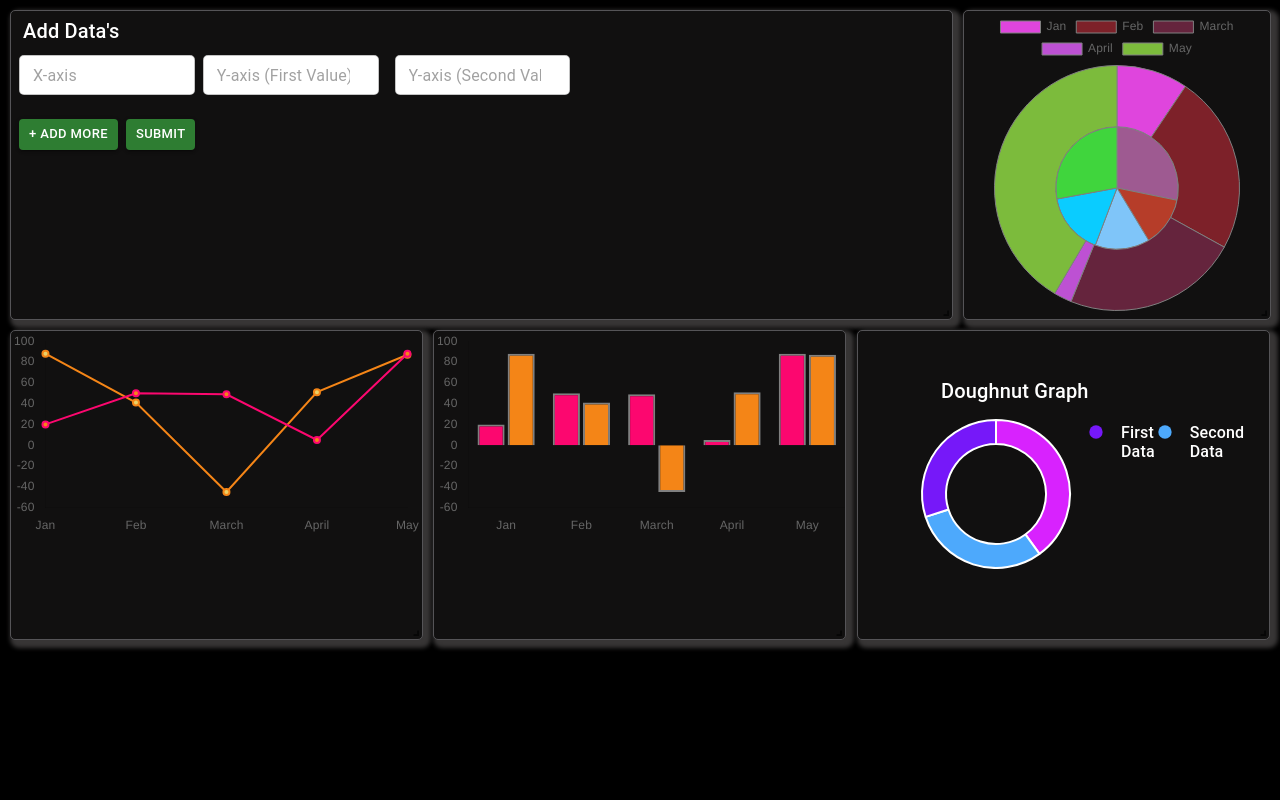
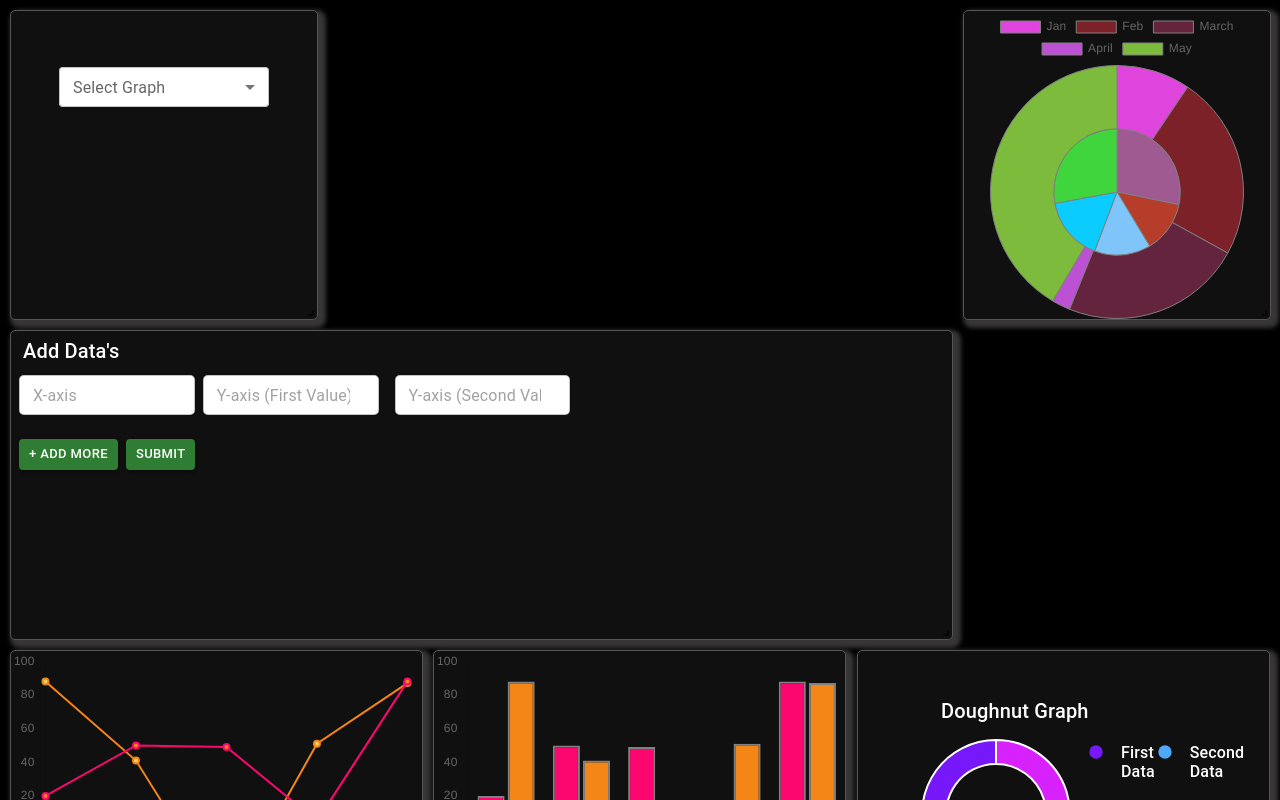
Before and after one commit to Raveen-deep/React-graph, a React (Create React App) app: page / in a window 1280 px wide. Shown: the top 800 px of the page. Built offline with nearby package versions, Linux system fonts and the light colour scheme.

Commit message:
made pgraphs dynamic & resolved pie graph ui issue

```diff
--- a/src/App.js
+++ b/src/App.js
@@ -3,46 +3,40 @@ import "bootstrap/dist/css/bootstrap.min.css";
 import "/node_modules/react-grid-layout/css/styles.css";
 import "/node_modules/react-resizable/css/styles.css";
 import LineGraph from "./components/LineGraph";
-// import Checkbox from "@mui/material/Checkbox";
+import Checkbox from "@mui/material/Checkbox";
 import * as React from "react";
 import BarGraph from "./components/BarGraph";
 import PieGraph from "./components/PieGraph";
 import { Formik, Form, FieldArray } from "formik";
-// import ListItemText from "@mui/material/ListItemText";
+import ListItemText from "@mui/material/ListItemText";
 import { useState } from "react";
 import { Responsive, WidthProvider } from "react-grid-layout";
 import { TextField, Button } from "@mui/material";
 import DeleteOutlined from "@mui/icons-material/DeleteOutlined";
-// import OutlinedInput from "@mui/material/OutlinedInput";
-// import InputLabel from "@mui/material/InputLabel";
-// import MenuItem from "@mui/material/MenuItem";
-// import FormControl from "@mui/material/FormControl";
+import OutlinedInput from "@mui/material/OutlinedInput";
+import InputLabel from "@mui/material/InputLabel";
+import MenuItem from "@mui/material/MenuItem";
+import FormControl from "@mui/material/FormControl";
 import DoughnutGraph from "./components/DoughnutGraph";
 import FiberManualRecordIcon from "@mui/icons-material/FiberManualRecord";
-// import Select from "@mui/material/Select";
+import Select from "@mui/material/Select";
 import { ThemeProvider, createTheme } from "@mui/material/styles";
 import CssBaseline from "@mui/material/CssBaseline";
-// const ITEM_HEIGHT = 48;
-// const ITEM_PADDING_TOP = 8;
-// const MenuProps = {
-//     PaperProps: {
-//         style: {
-//             maxHeight: ITEM_HEIGHT * 4.5 + ITEM_PADDING_TOP,
-//             width: 250,
-//         },
-//     },
-// };
-// const names = ["Line Chart", "Bar Chart", "Pie Chart"];
+const ITEM_HEIGHT = 48;
+const ITEM_PADDING_TOP = 8;
+const MenuProps = {
+  PaperProps: {
+    style: {
+      maxHeight: ITEM_HEIGHT * 4.5 + ITEM_PADDING_TOP,
+      width: 250,
+    },
+  },
+};
+const names = ["Line Chart", "Bar Chart", "Pie Chart"];
 function App() {
   const ResponsiveReactGridLayout = WidthProvider(Responsive);
   const [y_axis, setYAxis] = useState(["20", "50", "49", "05", "88"]);
-    const [x_axis, setXAxis] = useState([
-        "Jan",
-        "Feb",
-        "March",
-        "April",
-        "May",
-    ]);
+  const [x_axis, setXAxis] = useState(["Jan", "Feb", "March", "April", "May"]);
   const [personDetail, setPersonDetail] = useState({
     first_person: "",
     second_person: "",
@@ -105,28 +99,32 @@ function App() {
     setSecondYAxis(second_y_axis);
   };
 
-    // const [personName, setPersonName] = React.useState([]);
-    // const handleChange = (event) => {
-    //     const {
-    //         target: { value },
-    //     } = event;
-    //     setPersonName(
-    //         // On autofill we get a stringified value.
-    //         typeof value === "string" ? value.split(",") : value
-    //     );
-    //     console.log("here=>", personName);
-    // };
+  const [personName, setPersonName] = React.useState([]);
+  const handleChange = (event) => {
+    const {
+      target: { value },
+    } = event;
+    setPersonName(
+      // On autofill we get a stringified value.
+      typeof value === "string" ? value.split(",") : value
+    );
+    console.log("here=>", personName);
+  };
 
   return (
     <ThemeProvider theme={darkTheme}>
       <CssBaseline />
       <ResponsiveReactGridLayout className="layout">
-                {/* <div
+        <div
           key="a"
           data-grid={{ x: 0, y: 0, w: 3, h: 2 }}
           className="px-5 py-5 chart-div"
         >
-                    <FormControl sx={{ mt: 1, width: 200 }} size="small">
+          <FormControl
+            sx={{ mt: 1, width: 200 }}
+            size="small"
+            style={{ width: "-webkit-fill-available" }}
+          >
             <InputLabel id="demo-multiple-checkbox-label">
               Select Graph
             </InputLabel>
@@ -139,18 +137,17 @@ function App() {
               input={<OutlinedInput label="Select Graph" />}
               renderValue={(selected) => selected.join(", ")}
               MenuProps={MenuProps}
+              style={{ background: "white" }}
             >
               {names.map((name) => (
                 <MenuItem key={name} value={name}>
-                                    <Checkbox
-                                        checked={personName.indexOf(name) > -1}
-                                    />
+                  <Checkbox checked={personName.indexOf(name) > -1} />
                   <ListItemText primary={name} />
                 </MenuItem>
               ))}
             </Select>
           </FormControl>
-                </div> */}
+        </div>
         <div
           className="px-2 py-2 chart-div"
           key="b"
@@ -202,23 +199,18 @@ function App() {
                 <FieldArray name={`graphValues`}>
                   {({ remove, push }) => (
                     <>
-                                            {formik.values.graphValues.length >
-                                                0 &&
-                                                formik.values.graphValues.map(
-                                                    (graphValues, index) => (
+                      {formik.values.graphValues.length > 0 &&
+                        formik.values.graphValues.map((graphValues, index) => (
                           <div key={index}>
                             <TextField
                               className="mt-1 text-field"
                               size="small"
                               placeholder="X-axis"
                               variant="outlined"
-                                                                onChange={(
-                                                                    e
-                                                                ) => {
+                              onChange={(e) => {
                                 formik.setFieldValue(
                                   `graphValues.${index}.x_axis_labels`,
-                                                                        e.target
-                                                                            .value
+                                  e.target.value
                                 );
                               }}
                             />
@@ -228,13 +220,10 @@ function App() {
                               placeholder="Y-axis (First Value)"
                               type="number"
                               variant="outlined"
-                                                                onChange={(
-                                                                    e
-                                                                ) => {
+                              onChange={(e) => {
                                 formik.setFieldValue(
                                   `graphValues.${index}.y_axis_fist_val`,
-                                                                        e.target
-                                                                            .value
+                                  e.target.value
                                 );
                               }}
                             />
@@ -244,26 +233,20 @@ function App() {
                               placeholder="Y-axis (Second Value)"
                               type="number"
                               variant="outlined"
-                                                                onChange={(
-                                                                    e
-                                                                ) => {
+                              onChange={(e) => {
                                 formik.setFieldValue(
                                   `graphValues.${index}.y_axis_second_val`,
-                                                                        e.target
-                                                                            .value
+                                  e.target.value
                                 );
                               }}
                             />
 
                             {index > 0 ? (
                               <DeleteOutlined
-                                                                    onClick={() =>
-                                                                        remove(
-                                                                            index
-                                                                        )
-                                                                    }
+                                onClick={() => remove(index)}
                                 style={{
-                                                                        color: "white", cursor:'pointer'
+                                  color: "white",
+                                  cursor: "pointer",
                                 }}
                                 className="mt-3"
                                 fontSize="small"
@@ -273,8 +256,7 @@ function App() {
                               <></>
                             )}
                           </div>
-                                                    )
-                                                )}
+                        ))}
                       {/* <span className="m-2"> */}
                       <br />
                       <Button
@@ -372,15 +354,19 @@ function App() {
                 fontSize="small"
                 style={{ color: "#7618F9" }}
               />
-                            <h6 className="doughnut-title" style={{marginTop:'-20px'}}>First Data</h6>
+              <h6 className="doughnut-title" style={{ marginTop: "-20px" }}>
+                First Data
+              </h6>
             </div>
-                        <br/>
+            <br />
             <div>
               <FiberManualRecordIcon
                 fontSize="small"
                 style={{ color: "#4DA9FC" }}
               />
-                            <h6 className="doughnut-title" style={{marginTop:'-20px'}}>Second Data</h6>
+              <h6 className="doughnut-title" style={{ marginTop: "-20px" }}>
+                Second Data
+              </h6>
             </div>
           </div>
         </div>
--- a/src/components/BarGraph.js
+++ b/src/components/BarGraph.js
@@ -38,12 +38,13 @@ export default function BarGraph(props) {
         borderColor: "gray",
         borderWidth: 2,
       },
-
     ],
   };
   const option = {
+    responsive: true,
+    maintainAspectRatio: false,
     plugins: {
-            legend: false // Hide legend
+      legend: false, // Hide legend
     },
     scales: {
       x: {
@@ -56,12 +57,11 @@ export default function BarGraph(props) {
           display: false,
         },
       },
-
     },
   };
   return (
     <>
-            <Bar data={bar_graph_data}  options={option} />
+      <Bar data={bar_graph_data} options={option} />
     </>
   );
 }
--- a/src/components/DoughnutGraph.js
+++ b/src/components/DoughnutGraph.js
@@ -28,7 +28,7 @@ function DoughnutGraph() {
   };
   const options = {
     plugins: {
-        legend: false // Hide legend
+      legend: false, // Hide legend
     },
   };
   return (
--- a/src/components/LineGraph.js
+++ b/src/components/LineGraph.js
@@ -49,8 +49,10 @@ export default function LineGraph(props) {
     ],
   };
   const option = {
+    responsive: true,
+    maintainAspectRatio: false,
     plugins: {
-            legend: false // Hide legend
+      legend: false, // Hide legend
     },
     scales: {
       x: {
@@ -63,7 +65,6 @@ export default function LineGraph(props) {
           display: false,
         },
       },
-
     },
   };
   return (
--- a/src/components/PieGraph.js
+++ b/src/components/PieGraph.js
@@ -22,9 +22,7 @@ export default function PieGraph(props) {
         data: props.data.y_axis_data,
         borderColor: "gray",
         borderWidth: 1,
-                backgroundColor: helper.getNRandomColor(
-                    props.data.y_axis_data.length
-                ),
+        backgroundColor: helper.getNRandomColor(props.data.y_axis_data.length),
       },
       {
         label: props.data.personDetail?.second_person,
@@ -36,7 +34,6 @@ export default function PieGraph(props) {
         ),
       },
     ],
-
   };
   // const option = {
   //     plugins: {
@@ -46,7 +43,14 @@ export default function PieGraph(props) {
   // };
   return (
     <>
-            <Pie data={line_graph_one}  style={{margin:"auto"}} />
+      <Pie
+        data={line_graph_one}
+        options={{
+          responsive: true,
+          maintainAspectRatio: false,
+        }}
+        style={{ width: "100%", height: "100%" }}
+      />
     </>
   );
 }
--- a/src/index.css
+++ b/src/index.css
@@ -1,14 +1 @@
-body {
-  margin: 0;
-  font-family: -apple-system, BlinkMacSystemFont, 'Segoe UI', 'Roboto', 'Oxygen',
-    'Ubuntu', 'Cantarell', 'Fira Sans', 'Droid Sans', 'Helvetica Neue',
-    sans-serif;
-  -webkit-font-smoothing: antialiased;
-  -moz-osx-font-smoothing: grayscale;
-  background: #08082E;
-}
-
-code {
-  font-family: source-code-pro, Menlo, Monaco, Consolas, 'Courier New',
-    monospace;
-}
+canvas{ height:100%; }
```
Also changed, not shown: src/index.js (+6 -6 lines), src/view/app/Chart.js (+6 -13 lines). Lines whose indentation alone changed are shown as unchanged.
